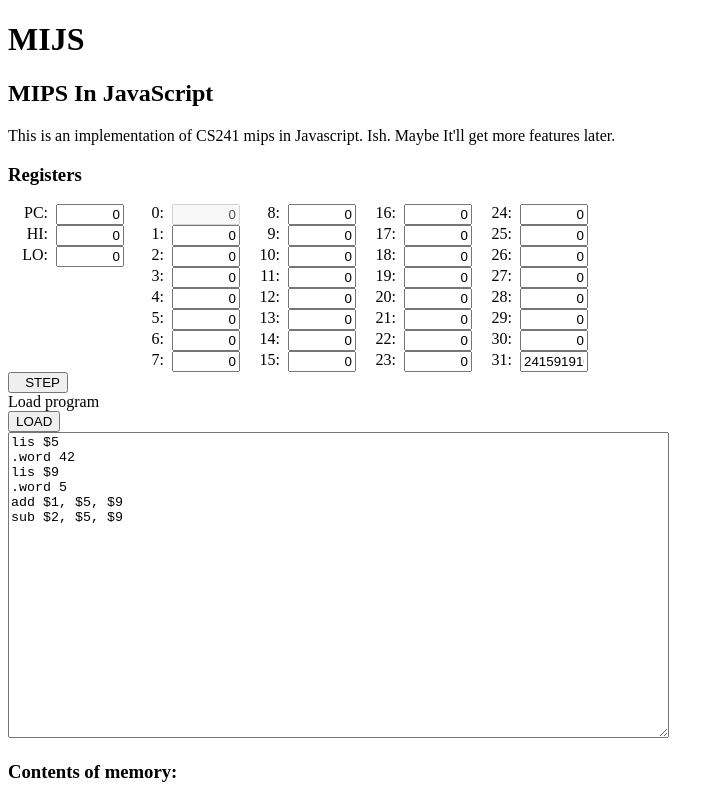
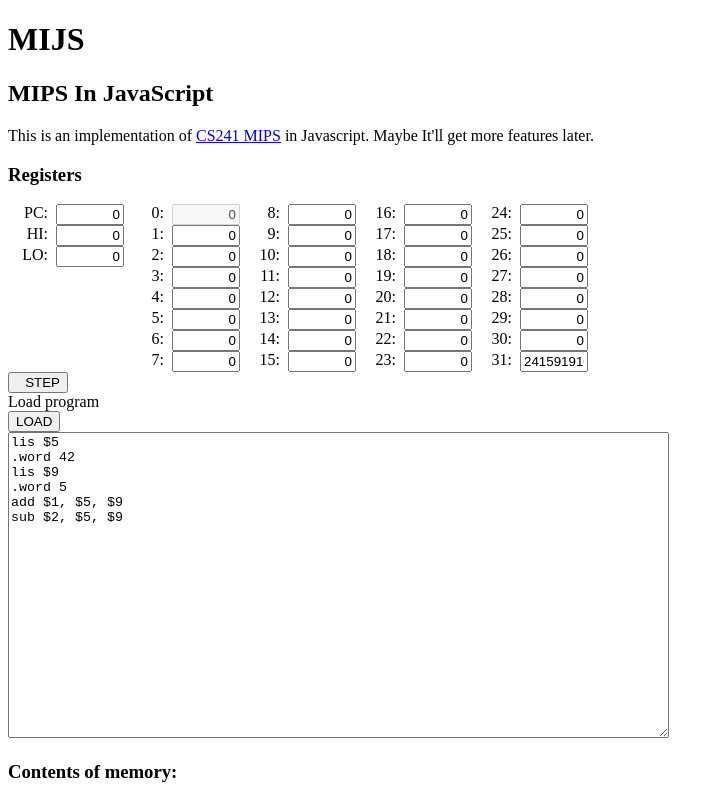
Before and after one commit to mcpherrinm/mijs, a plain HTML site: page index.html in a window 1280 px wide. Shown: the whole page, without its empty margins (0-724 px from the left). Drawn offline with Linux system fonts and the light colour scheme.

Commit message:
cs241details

```diff
--- a/index.html
+++ b/index.html
@@ -150,8 +150,9 @@
 <body>
 				<h1>MIJS</h1>
 				<h2>MIPS In JavaScript</h2>
-				<p> This is an implementation of CS241 mips in Javascript.  Ish.
-				Maybe It'll get more features later. </p>
+				<p> This is an implementation of
+				<a href="http://www.student.cs.uwaterloo.ca/~cs241/">CS241 MIPS</a>
+			   	in Javascript. Maybe It'll get more features later. </p>
 
 		<form id="control">
 				<h3>Registers</h3>
--- a/mmu.js
+++ b/mmu.js
@@ -1,6 +1,10 @@
 // An MMU should be a class that has minimally a "read" and "write"
 // single word operations.
 // Probably some sort of mmap and tlb ops too
+
+// In cs241:
+//writing 0xFFFF000C puts to stdout
+//reading 0xFFFF0004 grabs a byte from stdin
 
 function MMU() {
 	// Array of words
```
